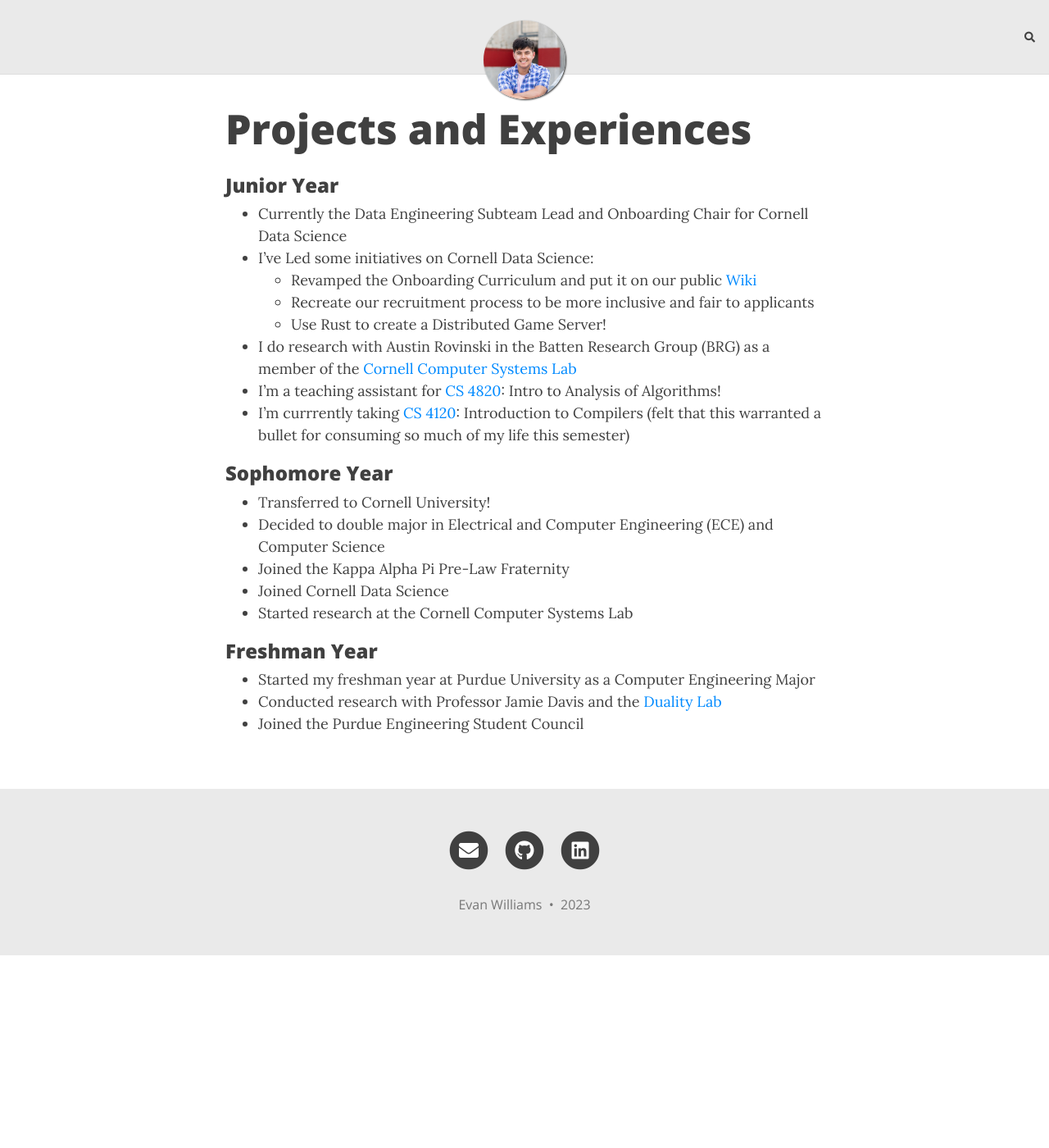
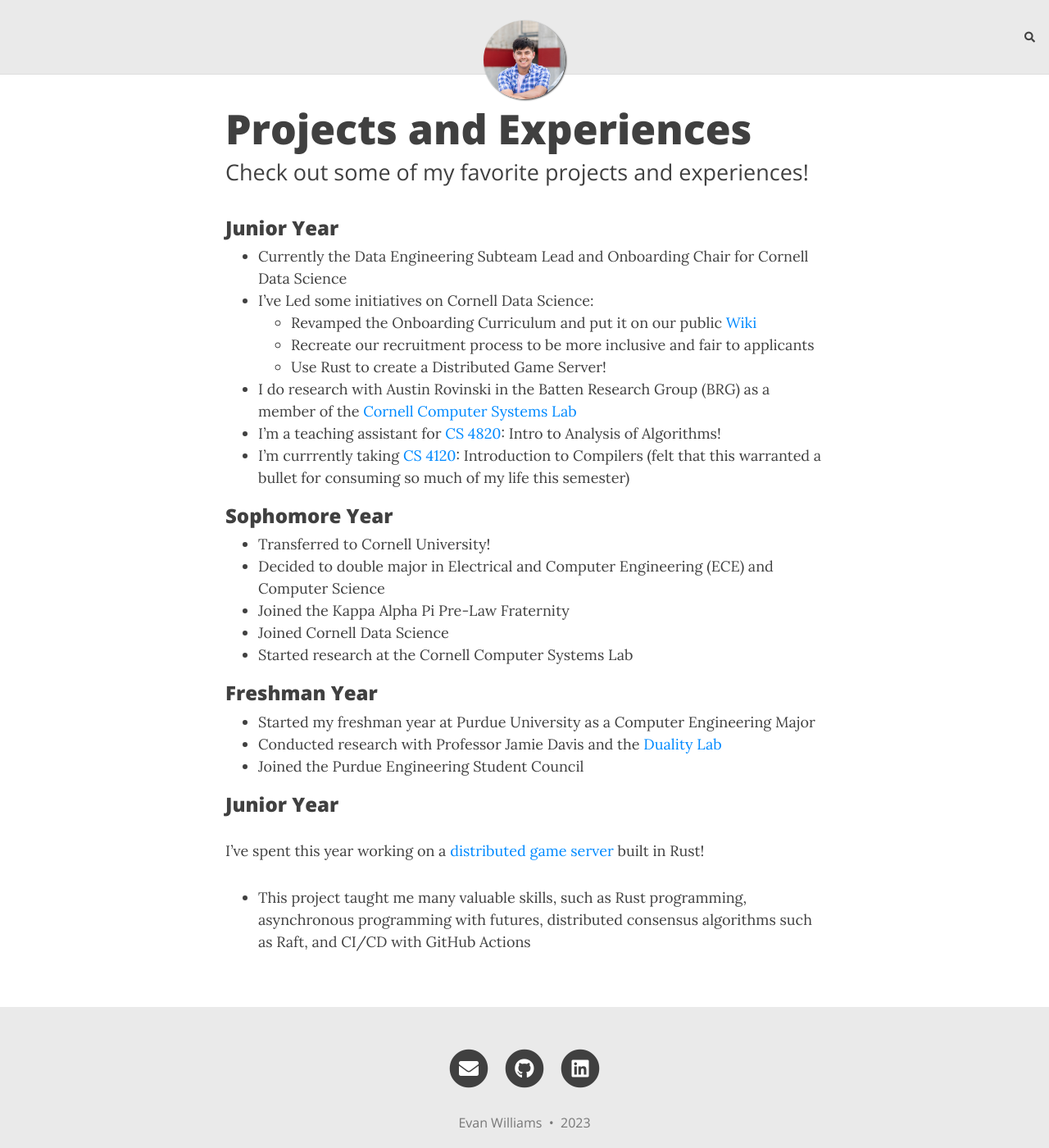
Before and after one commit to evanmwilliams/evanmwilliams.github.io, a Jekyll site: the page built from projects.md, in a window 1280 px wide and 1400 px high. Shown: the whole window at 82% size. Built offline with Jekyll 4.4.1, drawn with Linux system fonts in a browser that asks for light colours; nearby versions of some CDN libraries; comment, search, counter and statistics services are not loaded.

```diff
--- a/projects.md
+++ b/projects.md
@@ -1,7 +1,7 @@
 ---
 layout: post
 title: Projects and Experiences
-# subtitle: My College Experience
+subtitle: Check out some of my favorite projects and experiences!
 ---
 
 <!-- ### Senior Year
@@ -29,3 +29,8 @@
 * Started my freshman year at Purdue University as a Computer Engineering Major
 * Conducted research with Professor Jamie Davis and the [Duality Lab](https://davisjam.github.io/)
 * Joined the Purdue Engineering Student Council
+
+
+### Junior Year
+I've spent this year working on a [distributed game server](https://github.com/CornellDataScience/Distributed-Game-Server) built in Rust!
+* This project taught me many valuable skills, such as Rust programming, asynchronous programming with futures, distributed consensus algorithms such as Raft, and CI/CD with GitHub Actions
```
Also changed, not shown: cornell.md (+6 -1 lines).
